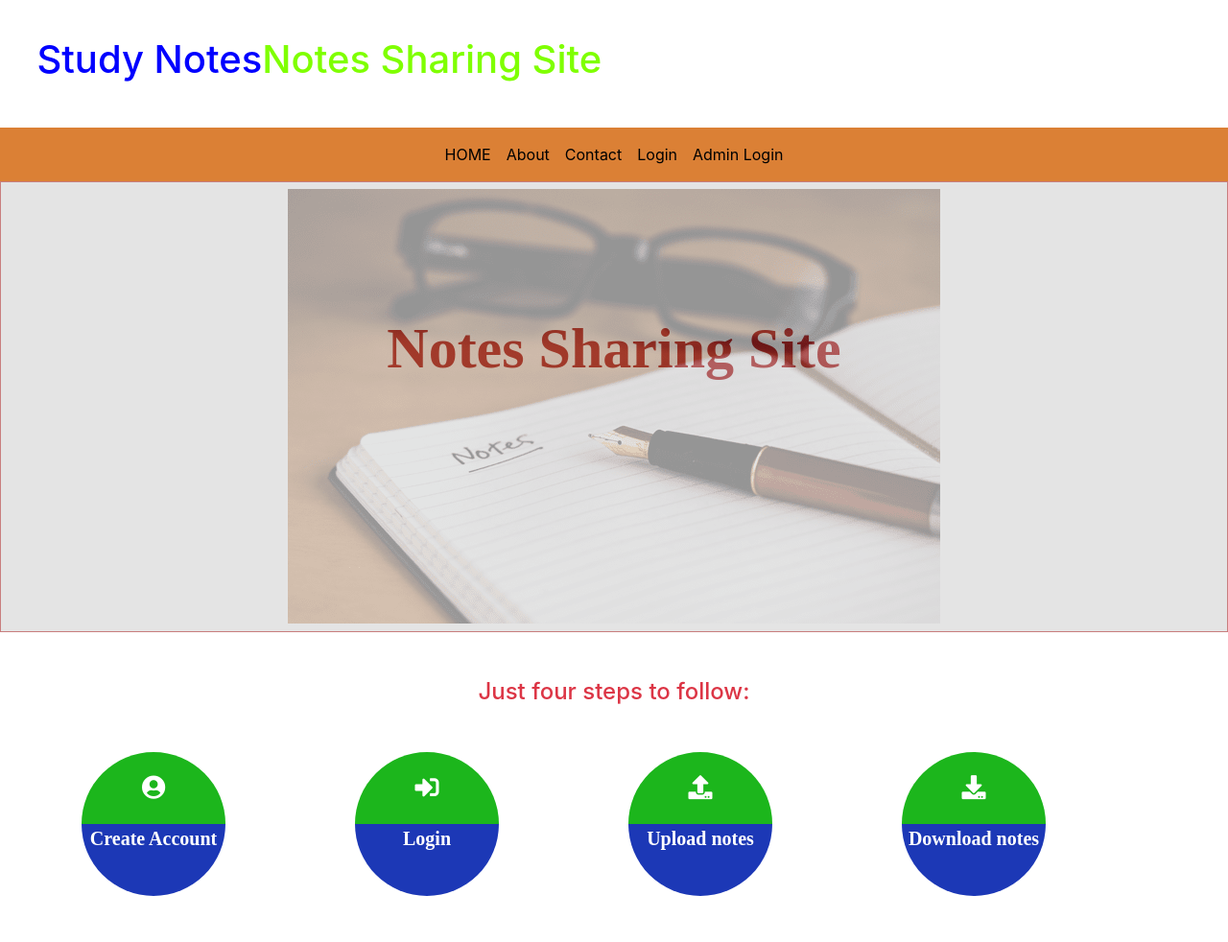
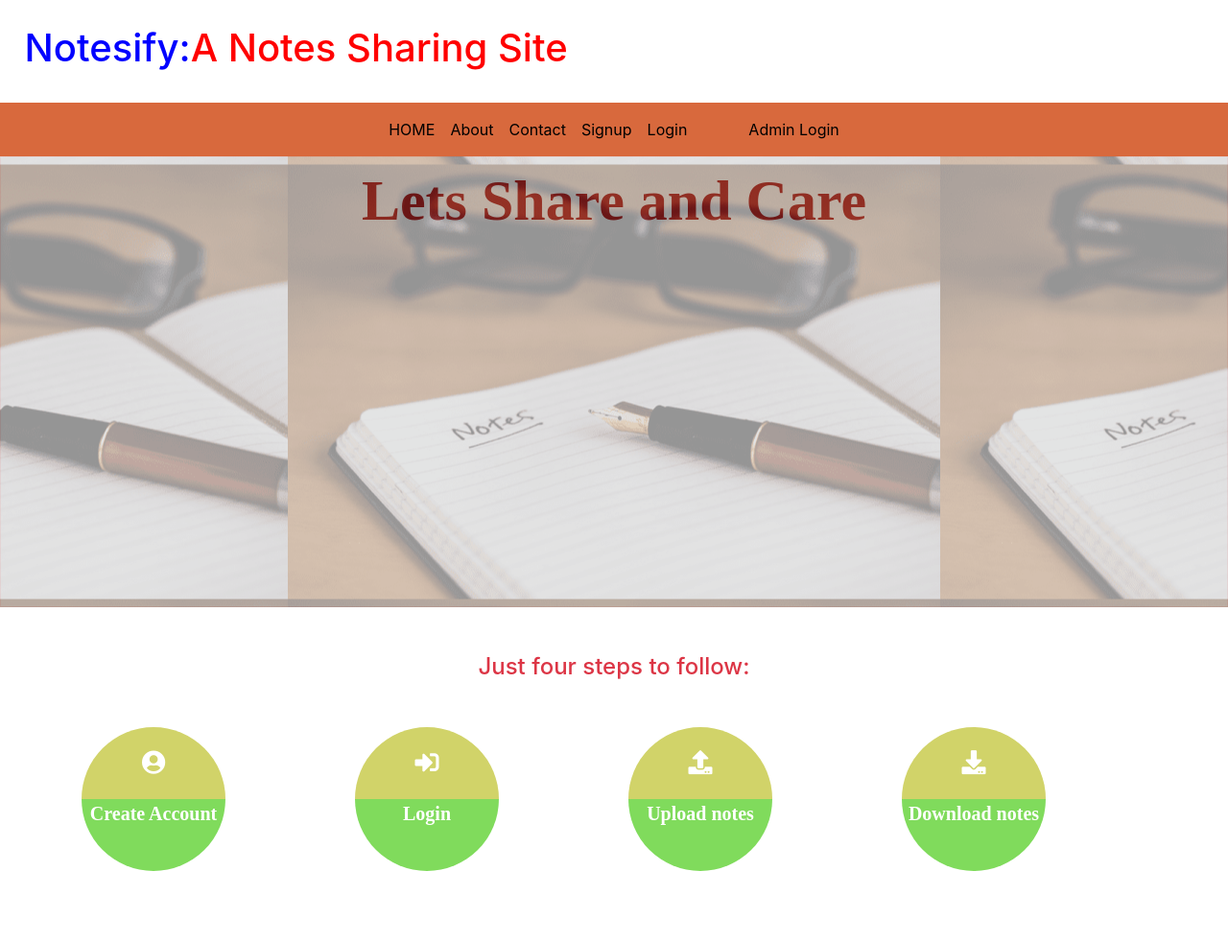
Before and after one commit to ShubhamSaini3431/NotesSharingSite, a Django app: page / in a window 1280 px wide. Shown: the whole page at 96% size. After the commit the page ends 908 px from the top, so only its background shows below. Run offline with Django 3.2, Linux system fonts and the light colour scheme; some libraries are stand-ins or nearby versions.

Commit message:
frontend_changes_first

```diff
--- a/app/static/css/style.css
+++ b/app/static/css/style.css
@@ -13,12 +13,11 @@
     width: 100%;
     height: 470px;
     background-color: lightgray;
-    border: 1px solid brown;
+    border: 1px solid rgb(214, 189, 189);
     opacity: 0.6;
 }
 
 .transparent-box p {
-    margin-top: 10%;
     font-weight: bold;
     font-size: 60px;
     font-family: 'Monotype Corsiva';
@@ -31,7 +30,7 @@
     width: 150px;
     border-radius: 90px 90px 0px 0px;
     margin: 0px;
-    background-color: rgb(28, 182, 28);
+    background-color: rgb(209, 211, 105);
 }
 
 .halfcirclebottom{
@@ -39,7 +38,7 @@
     width: 150px;
     border-radius: 0px 0px 90px 90px;
     margin: 0px;
-    background-color: rgb(28, 56, 182);
+    background-color: rgb(128, 219, 92);
 }
 
 .box1 p{
--- a/app/templates/contact.html
+++ b/app/templates/contact.html
@@ -8,9 +8,6 @@
     <title>Notes Sharing Site</title>
 </head>
 <body>
-    <div style="background-color: rgb(139, 214, 124); width: 100%; height: 100px;">
-        <h3 class="text-white-container pt-4" style="text-align: center;">Contact Us</h3>
-    </div>
 
     <div class="container mt-5">
         <div class="row">
--- a/app/templates/index.html
+++ b/app/templates/index.html
@@ -8,14 +8,13 @@
     width: 100%;
     height: 470px;
     background:url({% static 'images/note1.png' %});
-    background-repeat: no-repeat;
     background-position: center;
 }
 
 </style>
-<div class="image">
+<div class="image img-rounded" style="border-image-width: auto;">
     <div class="transparent-box">
-        <p>Notes Sharing Site</p>
+        <p>Lets Share and Care</p>
     </div>
 
 </div>
--- a/app/templates/navigation.html
+++ b/app/templates/navigation.html
@@ -15,9 +15,9 @@
 </head>
 <body>
 
-    <h1 style="padding: 3%;"><span style="color: blue;">Study Notes</span><span style="color: chartreuse;">Notes Sharing Site</span></h1>
+    <h1 style="padding: 2%;"><span style="color: blue;">Notesify:</span><span style="color: rgb(255, 0, 0);">A Notes Sharing Site</span></h1>
 
-    <nav class="navbar navbar-expand-sm justify-content-center" style="background-color: rgb(219, 128, 53);">
+    <nav class="navbar sticky-top navbar-expand-sm justify-content-center navbar-fixed-top" style="background-color: rgb(216, 105, 61);">
         <ul class="navbar-nav">
                 <li class="navbar-item">
                     <a  class="nav-link" href="{% url 'index' %}">HOME</a>
@@ -29,14 +29,21 @@
                     <a class="nav-link" href="{% url 'contact' %}">Contact</a>
                 </li>
                 <li class="navbar-item">
+                    <a class="nav-link" href="{% url 'user_signup' %}">Signup</a>
+                </li>
+                <li class="navbar-item">
                     <a class="nav-link" href="{% url 'user_login' %}">Login</a>
                 </li>
-            <li class="navbar-item">
+
+                <li class="navbar-item ml-5">
                     <a class="nav-link" href="{% url 'login_admin' %}">Admin Login</a>
                 </li>
+            </ul>
+        </div>
+    </nav>
 
-        </ul>
-    </nav>
+
+
 </body>
 </html>
 {% block body %}
```
Also changed, not shown: app/templates/about.html (+16 -7 lines), app/static/images/shubham.jpg (added). Lines whose indentation alone changed are shown as unchanged.
